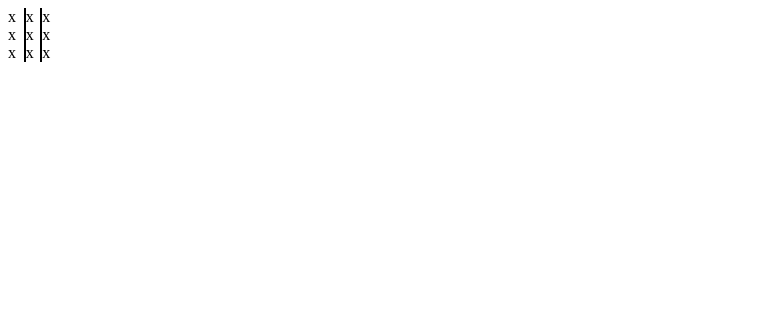
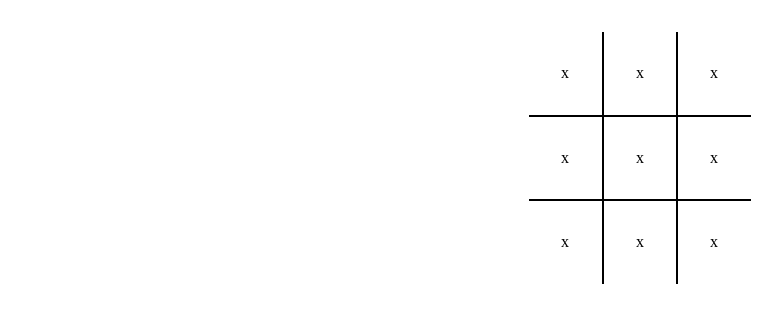
Before and after one commit to Tzvi-H/tic-tac-toe, a plain HTML site: page index.html in a window 1280 px wide. Shown: the whole page, without its empty margins (0-773 px from the left). Drawn offline with Linux system fonts and the light colour scheme.

Commit message:
reapplied styles

```diff
--- a/index.html
+++ b/index.html
@@ -10,7 +10,19 @@
 </head>
 
 <body>
-  <div id="boardContainer"></div>
+  <main>
+    <div id="boardContainer">
+      <div data-index="1" class="top-row left-col"></div>
+      <div data-index="2" class="top-row middle-col"></div>
+      <div data-index="3" class="top-row right-col"></div>
+      <div data-index="4" class="middle-row left-col"></div>
+      <div data-index="5" class="middle-row middle-col"></div>
+      <div data-index="6" class="middle-row right-col"></div>
+      <div data-index="7" class="bottom-row left-col"></div>
+      <div data-index="8" class="bottom-row middle-col"></div>
+      <div data-index="9" class="bottom-row right-col"></div>
+    </div>
+  </main>
 </body>
 
 </html>
--- a/main.js
+++ b/main.js
@@ -1,10 +1,3 @@
-// You’re going to store the gameboard as an array inside of a Gameboard object, so start there!
-// Your players are also going to be stored in objects… and you’re probably going to want an object to
-// control the flow of the game itself.
-// Your main goal here is to have as little global code as possible. Try tucking everything away inside of a
-// module or factory. Rule of thumb: if you only ever need ONE of something (gameBoard, displayController),
-// use a module. If you need multiples of something (players!), create them with factories.
-
 const Player = function(name) {
   return {
     name
@@ -24,17 +17,9 @@ const gameBoard = (() => {
 const displayController = (() => {
   const boardContainer = document.querySelector('#boardContainer');
 
-  const createPositionElement = (position, index) => {
-    const element = document.createElement('div')
-    element.textContent = position
-    element.dataset.index = index
-    return element;
-  }
-
   const createBoard = () => {
     gameBoard.board.forEach((position, index) => {
-      const element = createPositionElement(position, index);
-      boardContainer.appendChild(element)
+      boardContainer.children[index].textContent = position
     })
   }
 
--- a/style.css
+++ b/style.css
@@ -1,19 +1,31 @@
+main {
+  margin-top: 32px;
+  display: flex;
+  justify-content: center;
+}
+
 #boardContainer {
   display: grid;
   grid-template-columns: repeat(3, 1fr);
   grid-template-rows: repeat(3, 1fr);
-  width: 50px;
 }
 
-#boardContainer div:nth-child(1), div:nth-child(4), div:nth-child(7) {
+#boardContainer div {
+  padding: 32px;
+}
+
+.left-col, .middle-col {
   border-right: 1px solid black;
 }
 
-#boardContainer div:nth-child(3), div:nth-child(6), div:nth-child(9) {
+.right-col, .middle-col {
   border-left: 1px solid black;
 }
 
-#boardContainer div:nth-child(2), div:nth-child(5), div:nth-child(8) {
-  border-left: 1px solid black;
-  border-right: 1px solid black;
+.top-row, .middle-row {
+  border-bottom: 1px solid black;
 }
+
+.bottom-row, .middle-row {
+  border-top: 1px solid black;
+}
```
